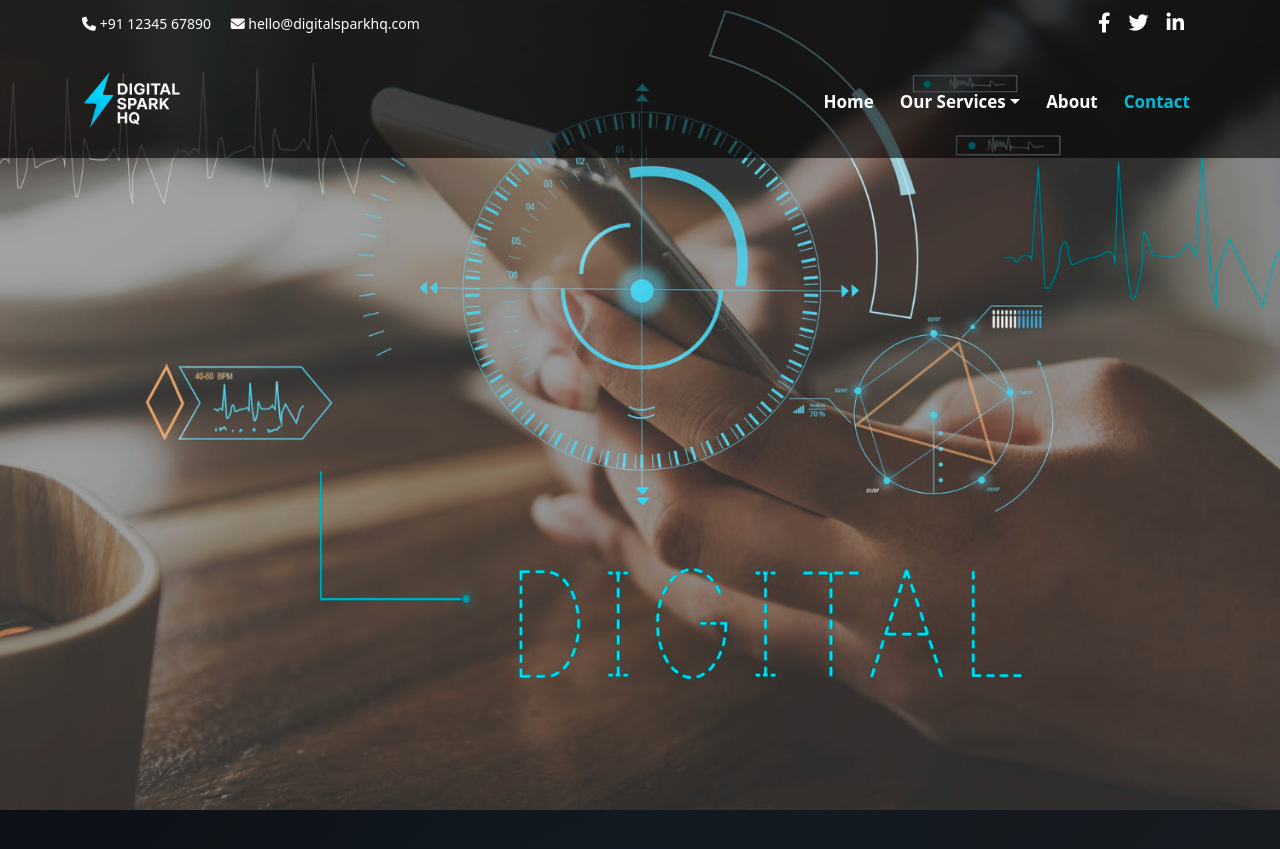
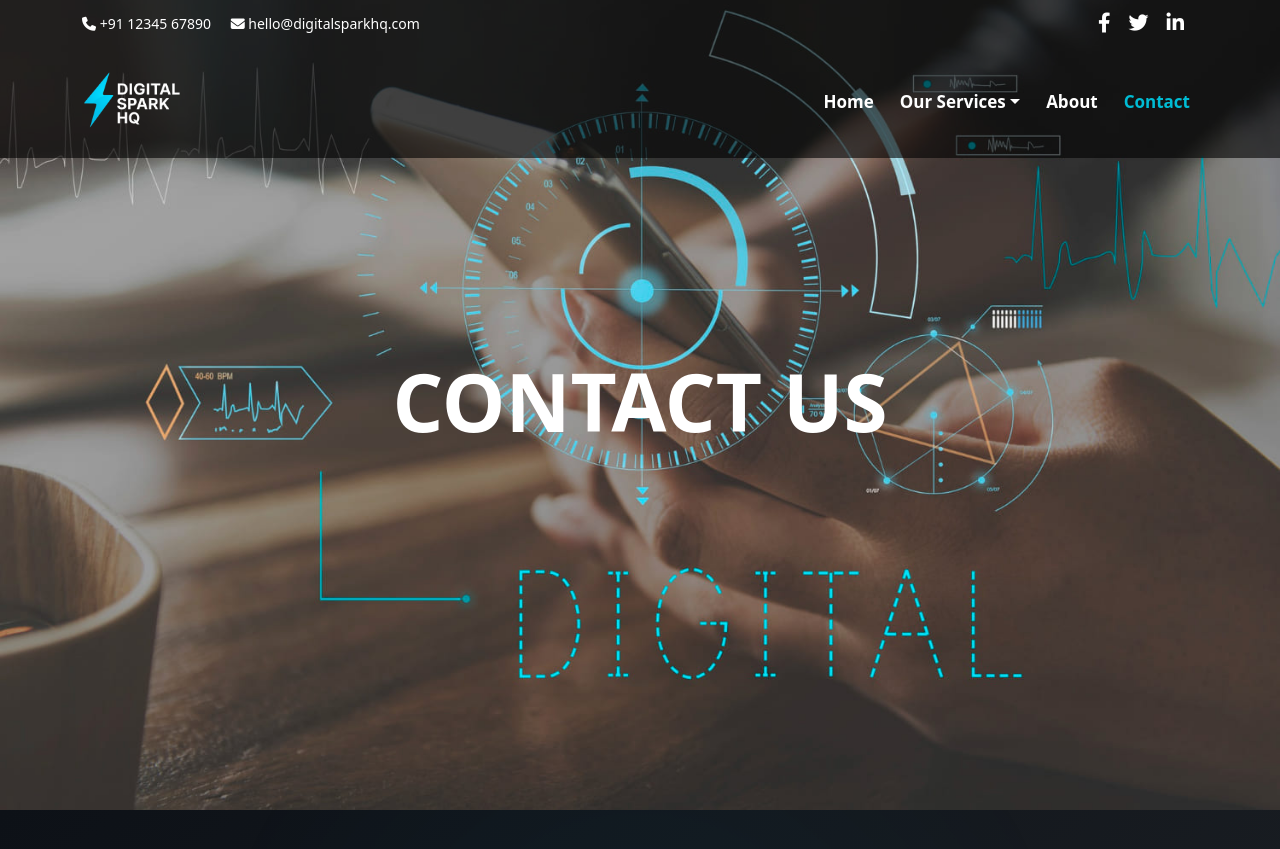
Before and after one commit to Iambiswajit-C/digitalsparkhq, a Jekyll site: the page built from contact.md, in a window 1280 px wide and 900 px high. Shown: the top 849 px of the window. Built offline with Jekyll 4.4.1, drawn with Linux system fonts in a browser that asks for light colours.

Commit message:
Update contact.md

```diff
--- a/contact.md
+++ b/contact.md
@@ -4,9 +4,12 @@ title: Contact
 ---
 
 <!-- Hero Section -->
-<section id="contact-hero" class="d-flex justify-content-center align-items-center text-center" style="height:90vh; position:relative; background:url('{{ '/assets/images/contact-hero.jpg' | relative_url }}') center/cover no-repeat;">
-  <h1 class="contact-hero-text text-white display-1 fw-bold" style="opacity:0; transition: opacity 1s;">CONTACT US</h1>
+<section id="contact-hero"
+  class="d-flex justify-content-center align-items-center text-center"
+  style="height:90vh; position:relative; background:url('{{ '/assets/images/contact-hero.jpg' | relative_url }}') center/cover no-repeat; overflow:hidden;">
+  <h1 class="contact-hero-text text-white display-1 fw-bold">CONTACT US</h1>
 </section>
+
 
 <!-- Digital Glow Section -->
 <section id="contact-digital-bg" style="position:relative; height:50vh;">
```
